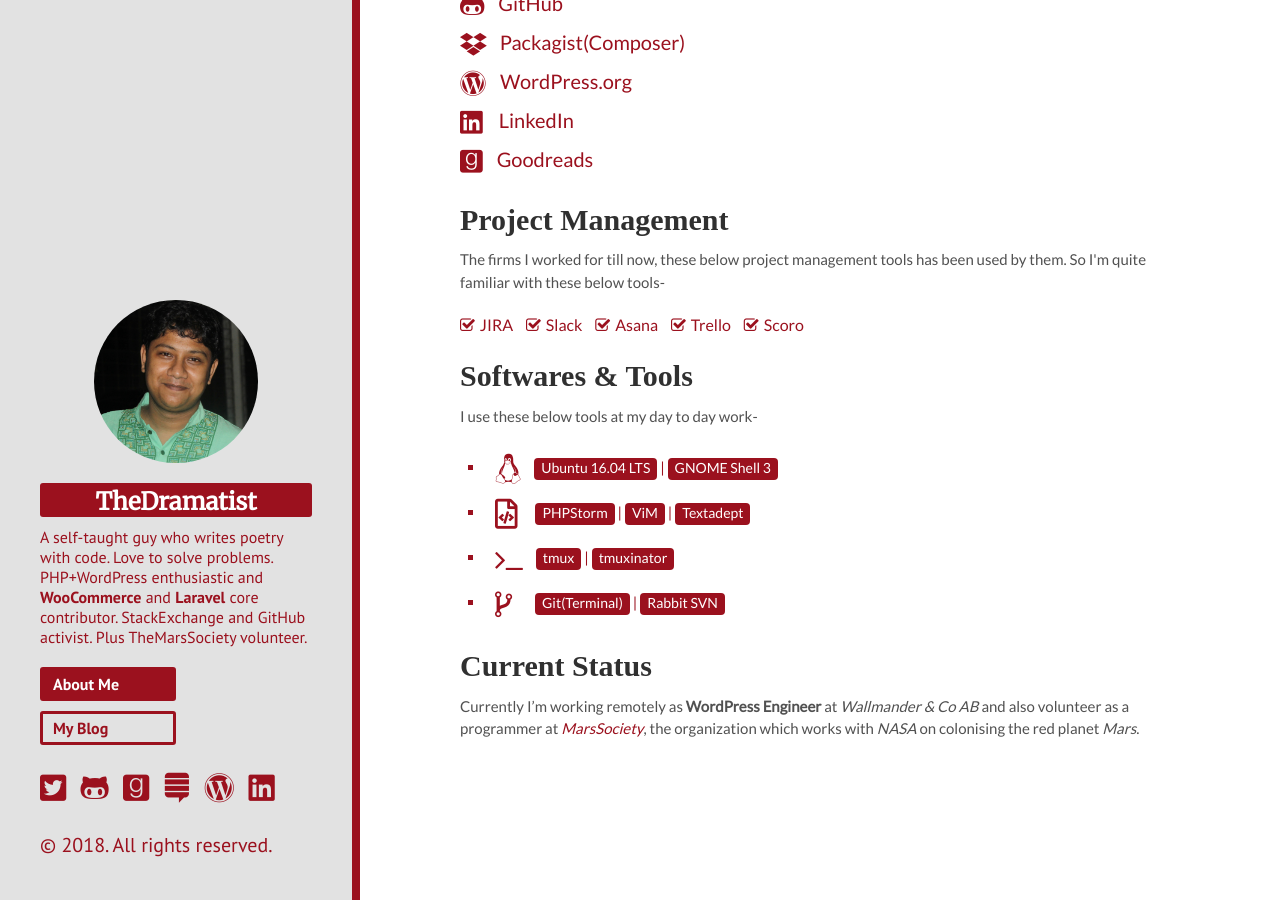
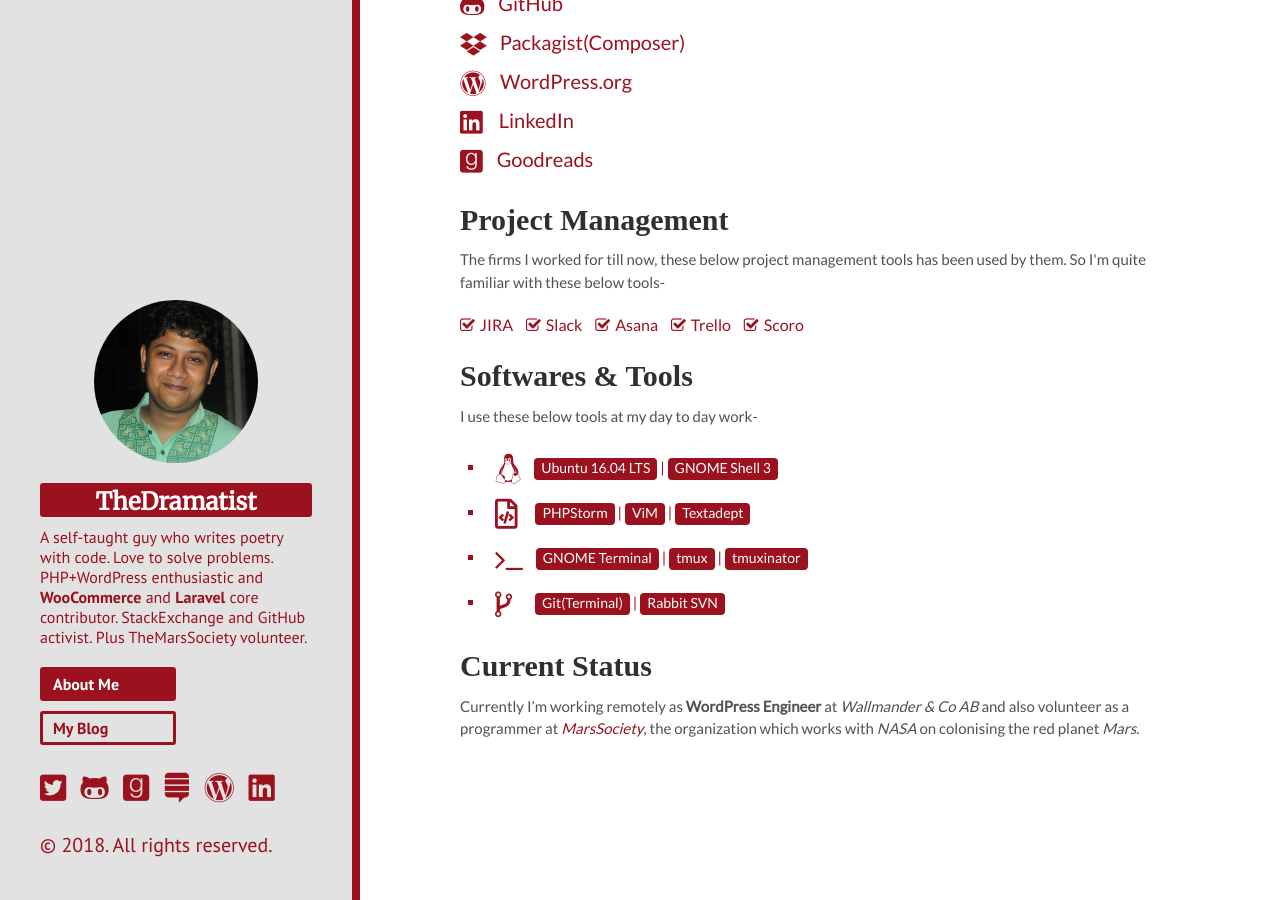
Before and after one commit to khanrn/codemascot.github.io, a Jekyll site: the page built from index.html, in a window 1280 px wide and 900 px high, scrolled down 641 px. Built offline with Jekyll 4.4.1, drawn with Linux system fonts in a browser that asks for light colours; nearby versions of some CDN libraries; some web fonts are replaced; Markdown is read by kramdown in place of the engine named in the settings.

```diff
--- a/index.html
+++ b/index.html
@@ -9,7 +9,7 @@ title: About Me
 	</p>
 	<h1 class="page-title">Introduction</h1>
 	<p>This is Khan AKA <em>TheDramatist</em> from Dhaka, Bangladesh. Till now I've seen <span id="age-year"></span> springs and hope to see many more. I’m a former group theatre activist and I borrowed the title <em>TheDramatist</em> form there.</p>
-	<p>By profession I’m a web programmer. It’s been <span id="experience-year"></span> years since I printed my very first <code>Hello World!</code>. I still remember those early 2012 days, after one year of getting admitted to university, I was playing around with computer and suddenly the name <em>PHP</em> appeared in my screen as the first result of a <em>Google</em> search. And that dragged me in <em>PHP</em> programming. Actually, I've learnt <em>PHP</em> for fun, but now it become one of my best tools. After learning basic <em>PHP</em>, I started playing around with WordPress. While playing around with WordPress, it lead me to object oriented programming, algorithm and design patterns. So I started googling and till now I'm fascinated with those. Then some days later I got introduced to Ruby, and then on I’m quite fascinated with the language. Currently my time goes mostly with <em>PHP</em> and <em>JavaScript</em>, partly with <em>Ruby</em>. I'm also a <b><a target="_blank" href="https://github.com/woocommerce/woocommerce/pulls?utf8=%E2%9C%93&q=is%3Apr%20author%3Arnaby">WooCommerce</a></b> and <b><a target="_blank" href="https://github.com/laravel/framework/pulls?utf8=%E2%9C%93&q=is%3Apr+author%3Arnaby+">Laravel</a></b> core contributor. In leisure time I like to read books and write reviews in <it>Goodreads</it>.</p>
+	<p>By profession I’m a web programmer. It’s been <span id="experience-year"></span> years since I printed my very first <code>Hello World!</code>. I still remember those early 2012 days, after one year of getting admitted to university, I was playing around with computer and suddenly the name <em>PHP</em> appeared in my screen as the first result of a <em>Google</em> search. And that dragged me in <em>PHP</em> programming. Actually, I've learnt <em>PHP</em> for fun, but now it become one of my best tools. After learning basic <em>PHP</em>, I started playing around with WordPress. While playing around with WordPress, it lead me to object oriented programming, algorithm and design patterns. So I started googling and till now I'm fascinated with those. Then some days later I got introduced to Ruby, and then on I’m quite fascinated with the language. Currently my time goes mostly with <em>PHP</em> and <em>JavaScript</em>, partly with <em>Ruby</em>. I'm also a <b><a target="_blank" href="https://github.com/woocommerce/woocommerce/pulls?utf8=%E2%9C%93&q=is%3Apr%20author%3Arnaby">WooCommerce</a></b> and <b><a target="_blank" href="https://github.com/laravel/framework/pulls?utf8=%E2%9C%93&q=is%3Apr+author%3Arnaby+">Laravel</a></b> core contributor. In leisure time I like to read books and write reviews in <i>Goodreads</i>.</p>
 
 	<h1 class="page-title">Profiles</h1>
 	<p>Here some of my professional profiles-</p>
@@ -54,7 +54,7 @@ title: About Me
 			<span>PHPStorm</span> | <span>ViM</span> | <span>Textadept</span>
 		</li>
 		<li class="editor">
-			<span>tmux</span> | <span>tmuxinator</span>
+			<span>GNOME Terminal</span> | <span>tmux</span> | <span>tmuxinator</span>
 		</li>
 		<li class="vcs">
 			<span>Git(Terminal)</span> | <span>Rabbit SVN</span>
```
